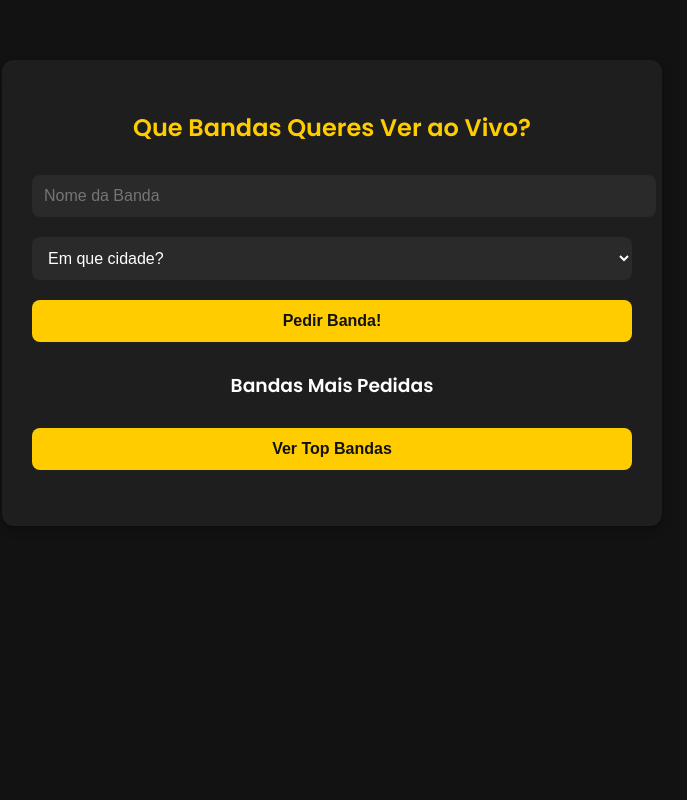
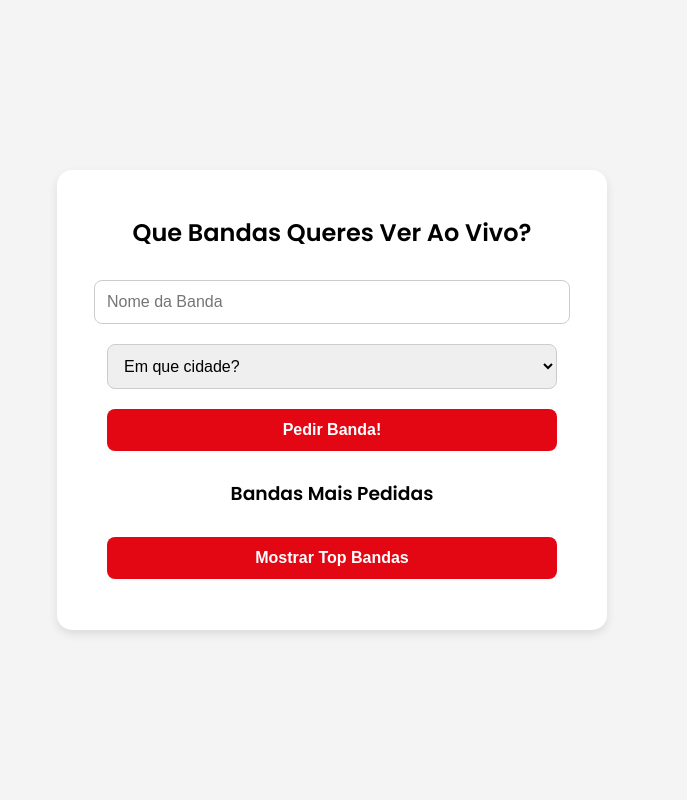
Before and after one commit to joaodessa/band-request-bot, a Flask app: page / in a window 1280 px wide. Shown: the whole page, without its empty margins (308-995 px from the left). Run offline with Flask 3, Linux system fonts and the light colour scheme.

```diff
--- a/templates/index.html
+++ b/templates/index.html
@@ -1,50 +1,48 @@
 <!DOCTYPE html>
-<html lang="pt">
+<html lang="en">
 <head>
     <meta charset="UTF-8">
     <meta name="viewport" content="width=device-width, initial-scale=1.0">
-    <title>Pede a Tua Banda - CrowdMusic</title>
-    <link href="https://fonts.googleapis.com/css2?family=Poppins:wght@300;400;600&display=swap" rel="stylesheet">
+    <title>Que Bandas Queres Ver ao Vivo?</title>
     <style>
+        @import url('https://fonts.googleapis.com/css2?family=Poppins:wght@300;400;600&display=swap');
+
         body {
             font-family: 'Poppins', sans-serif;
-            background-color: #121212;
-            color: #fff;
             text-align: center;
+            background-color: #f4f4f4;
+            display: flex;
+            justify-content: center;
+            align-items: center;
+            height: 100vh;
             margin: 0;
-            padding: 0;
         }
-        .container {
-            max-width: 600px;
-            margin: 60px auto;
-            background: #1e1e1e;
-            padding: 30px;
-            border-radius: 12px;
-            box-shadow: 0px 4px 10px rgba(0, 0, 0, 0.3);
-        }
-        h2 {
-            color: #ffcc00;
+        .card {
+            background: #ffffff;
+            max-width: 500px;
+            width: 100%;
+            padding: 25px;
+            border-radius: 15px;
+            box-shadow: 0px 4px 10px rgba(0, 0, 0, 0.1);
         }
         input, select, button {
-            width: 100%;
+            width: 90%;
             padding: 12px;
             margin: 10px 0;
             border-radius: 8px;
-            border: none;
+            border: 1px solid #ccc;
             font-size: 16px;
         }
-        input, select {
-            background: #2a2a2a;
-            color: #fff;
-        }
         button {
-            background-color: #ffcc00;
-            color: #121212;
+            background-color: #E30613; /* CrowdMusic Red */
+            color: white;
             font-weight: bold;
+            border: none;
             cursor: pointer;
+            transition: 0.3s;
         }
         button:hover {
-            background-color: #e6b800;
+            background-color: #C00510;
         }
         #response {
             margin-top: 15px;
@@ -53,8 +51,8 @@
     </style>
 </head>
 <body>
-    <div class="container">
-        <h2>Que Bandas Queres Ver ao Vivo?</h2>
+    <div class="card">
+        <h2>Que Bandas Queres Ver Ao Vivo?</h2>
         <input type="text" id="bandName" placeholder="Nome da Banda">
         <select id="cityName">
             <option value="" disabled selected>Em que cidade?</option>
@@ -64,7 +62,7 @@
             <option value="Coruna">A Coruña</option>
             <option value="Faro">Faro</option>
             <option value="Leiria">Leiria</option>
-            <option value="Lisboa">Lisboa</option>
+            <option value="Lisboa">Lisbon</option>
             <option value="Porto">Porto</option>
             <option value="Santiago de Compostela">Santiago de Compostela</option>
             <option value="Vigo">Vigo</option>
@@ -73,7 +71,7 @@
         <button onclick="submitRequest()">Pedir Banda!</button>
         <p id="response"></p>
         <h3>Bandas Mais Pedidas</h3>
-        <button onclick="fetchTopBands()">Ver Top Bandas</button>
+        <button onclick="fetchTopBands()">Mostrar Top Bandas</button>
         <ul id="topBandsList"></ul>
     </div>
 
@@ -81,12 +79,10 @@
         function submitRequest() {
             const bandName = document.getElementById("bandName").value;
             const cityName = document.getElementById("cityName").value;
-
             if (!bandName || !cityName) {
                 document.getElementById("response").innerText = "Insere uma banda e uma cidade!";
                 return;
             }
-
             fetch("/add_band", {
                 method: "POST",
                 headers: { "Content-Type": "application/json" },
```
